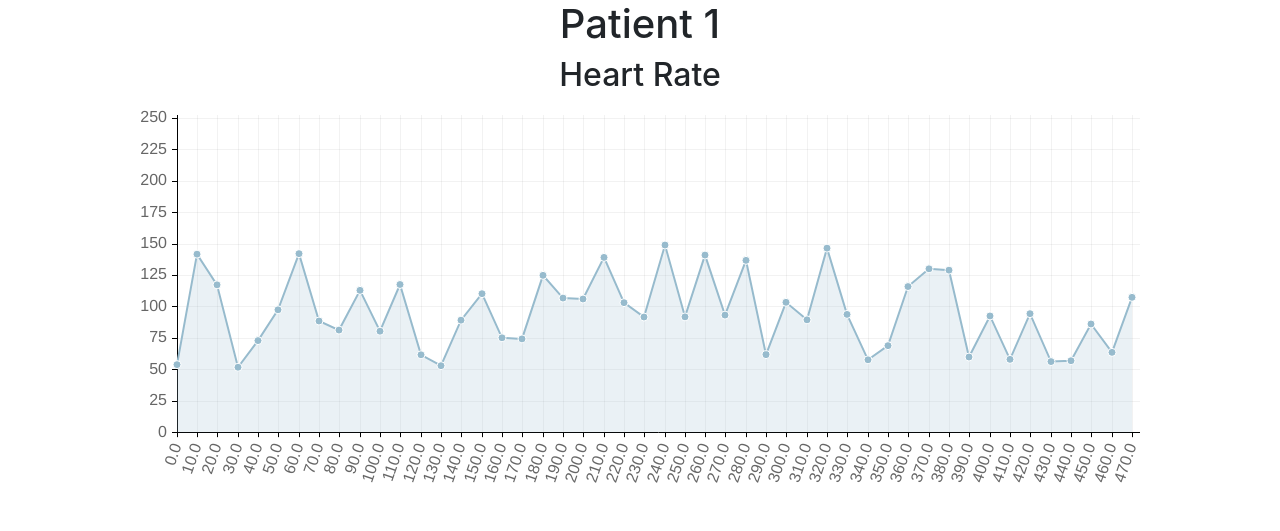
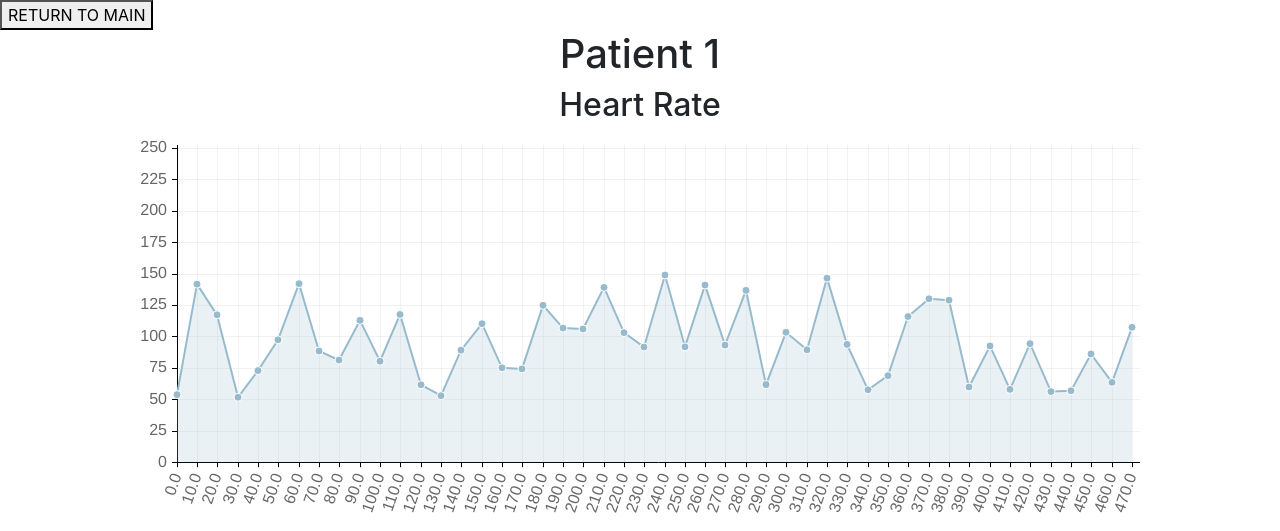
Before and after one commit to amborsa/96_hub, a Flask app: page /patient/1 in a window 1280 px wide. Shown: the top 531 px of the page. Run offline with Flask 2, Linux system fonts and the light colour scheme; data comes from the database, SQL or seed files in the repository; some libraries are stand-ins or nearby versions.

Commit message:
11-21-18

```diff
--- a/templates/patient.html
+++ b/templates/patient.html
@@ -3,6 +3,7 @@
 {% block main %}
 	<!-- This {{id}} is the one that you clicked on -->
 	<body>
+		<button onclick="location.href = '/';"type="button">RETURN TO MAIN</button>
 		<center>
 			<h1> Patient {{id}}</h1>
 	  <center>
```
